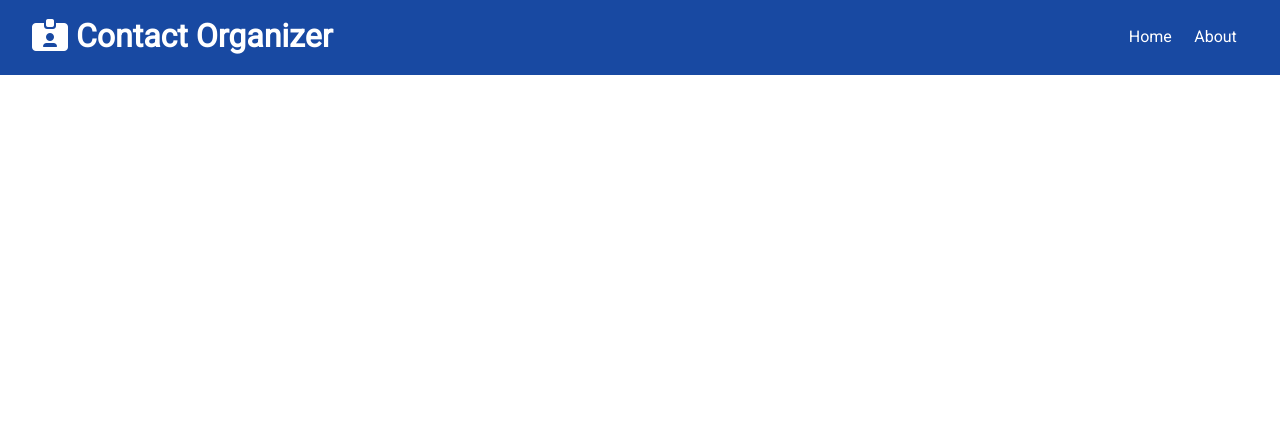
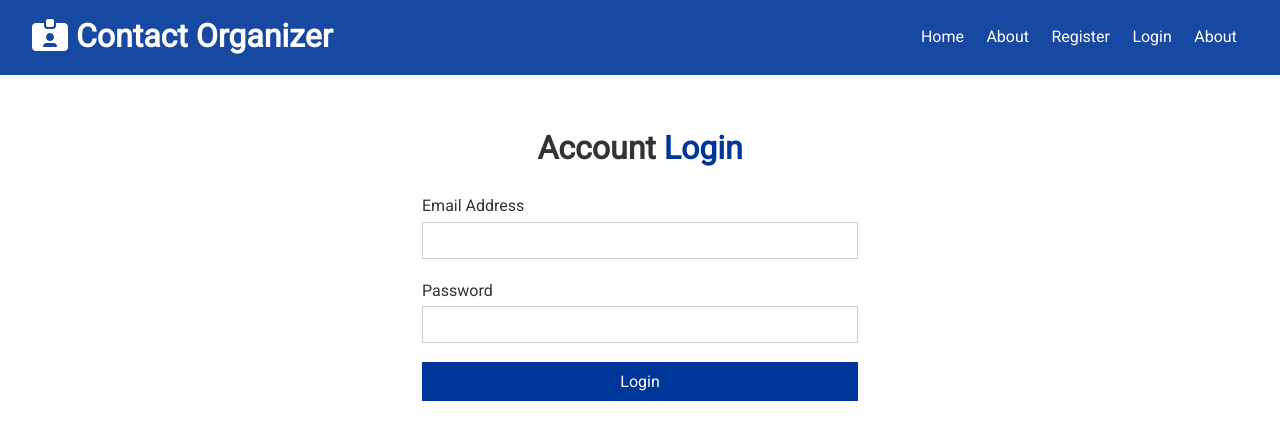
Before and after one commit to PabloJ22/React----ContactOrganizer, a React (Create React App) app in the folder client/: page /login in a window 1280 px wide. Shown: the top 440 px of the page. Built offline with nearby package versions, Linux system fonts and the light colour scheme.

Commit message:
created Login component and route. Also added nav buttons for Login && Register in the Navbar component.

```diff
--- a/client/src/App.js
+++ b/client/src/App.js
@@ -4,6 +4,7 @@
 import Home from './components/pages/Home';
 import About from './components/pages/About';
 import Register from './components/auth/Register';
+import Login from './components/auth/Login';
 
 
 import ContactState from './context/contact/ContactState';
@@ -22,6 +23,7 @@
                 <Route exact path = '/' component={Home} />
                 <Route exact path = '/about' component={About} />
                 <Route exact path = '/register' component={Register} />
+                <Route exact path = '/login' component={Login} />
                 </Switch>
             </div>
           </Fragment>
--- a/client/src/components/auth/Login.js
+++ b/client/src/components/auth/Login.js
@@ -0,0 +1,41 @@
+import React, {useState} from 'react';
+
+
+const Login = () => {
+  const [user, setUser] = useState({
+    email:'',
+    password:''
+  });
+
+  const {email, password} = user;
+
+  const onChange = e => setUser({...user, [e.target.name]: e.target.value});
+
+  const onSubmit = e => {
+    e.preventDefault();
+    console.log('Login submit');
+  };
+
+  return (
+    <div className='form-container'>
+    <h1>
+      Account <span className='text-primary'>Login</span>
+    </h1>
+      <form onSubmit={onSubmit}>
+
+        <div className="form-group">
+          <label htmlFor="email">Email Address</label>
+          <input type="email" name="email" value={email} onChange={onChange}/>
+        </div>
+        <div className="form-group">
+          <label htmlFor="password">Password</label>
+          <input type="password" name="password" value={password} onChange={onChange}/>
+        </div>
+
+        <input type="submit" value='Login' className='btn btn-primary btn-block'/>
+      </form>
+    </div>
+  )
+}
+
+export default Login;
--- a/client/src/components/auth/Register.js
+++ b/client/src/components/auth/Register.js
@@ -46,4 +46,4 @@
   )
 }
 
-export default Register
+export default Register;
--- a/client/src/components/layout/Navbar.js
+++ b/client/src/components/layout/Navbar.js
@@ -13,6 +13,15 @@
     <ul>
       <li>
         <Link to='/'>Home</Link>
+      </li>
+      <li>
+        <Link to='/about'>About</Link>
+      </li>
+      <li>
+        <Link to='/register'>Register</Link>
+      </li>
+      <li>
+        <Link to='/login'>Login</Link>
       </li>
       <li>
         <Link to='/about'>About</Link>
```
